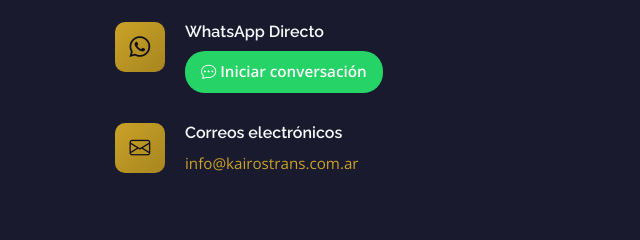
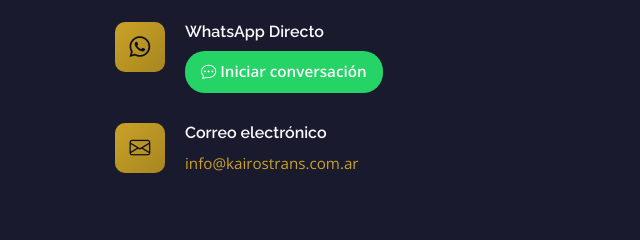
Before and after one commit to Fabian1963/kairos-website, a plain HTML site: page index.html in a window 1280 px wide. Shown: the part 7979-8219 px from the top of the page, 632-1272 px from the left. Drawn offline with nearby package versions, Linux system fonts and the light colour scheme.

Commit message:
Change typo in correos

```diff
--- a/index.html
+++ b/index.html
@@ -1423,7 +1423,7 @@
                   <i class="bi bi-envelope"></i>
                 </div>
                 <div class="contact-details">
-                  <h4>Correos electrónicos</h4>
+                  <h4>Correo electrónico</h4>
                   <p>
                     <a href="mailto:info@kairostrans.com.ar"
                       >info@kairostrans.com.ar</a
```
